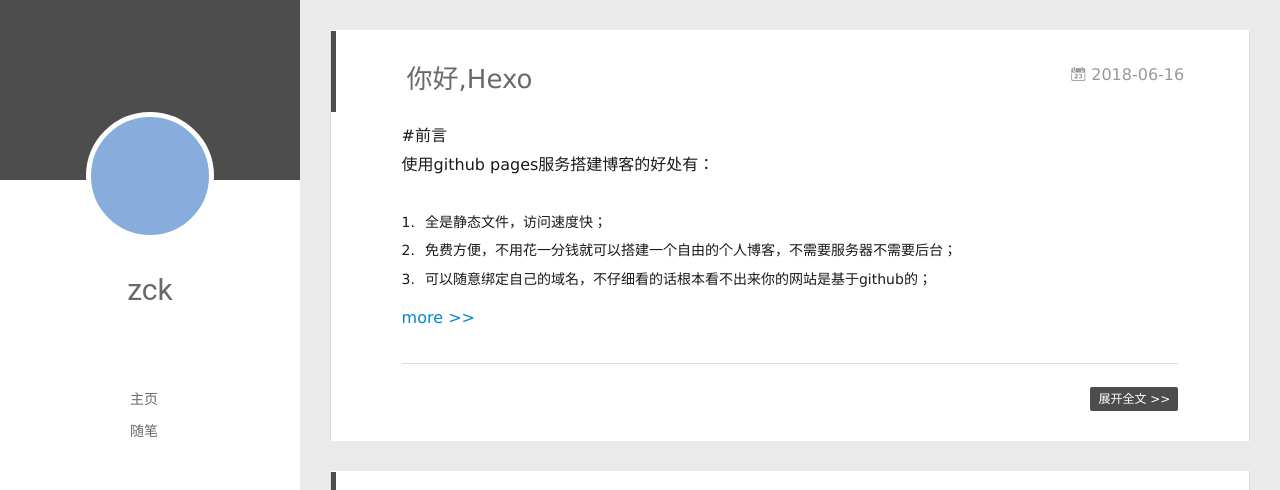
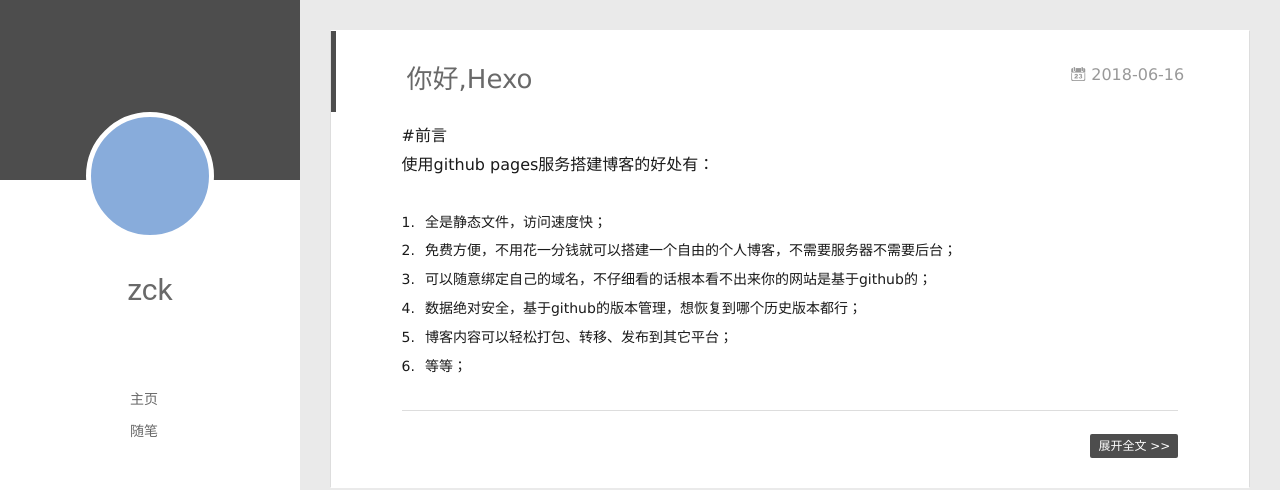
Before and after one commit to zck1659193389/zck1659193389.github.io, a plain HTML site: page index.html in a window 1280 px wide. Shown: the top 490 px of the page. Drawn offline with Linux system fonts and the light colour scheme; no server answers.

Commit message:
Site updated: 2018-06-16 11:45:30

```diff
--- a/index.html
+++ b/index.html
@@ -177,9 +177,10 @@
 <li>全是静态文件，访问速度快；</li>
 <li>免费方便，不用花一分钱就可以搭建一个自由的个人博客，不需要服务器不需要后台；</li>
 <li>可以随意绑定自己的域名，不仔细看的话根本看不出来你的网站是基于github的；</li>
+<li>数据绝对安全，基于github的版本管理，想恢复到哪个历史版本都行；</li>
+<li>博客内容可以轻松打包、转移、发布到其它平台；</li>
+<li>等等；</li>
 </ol>
-
-          <a class="article-more-a" href="/2018/06/16/你好-Hexo/#more">more >></a>
 
 
 
```
Also changed, not shown: 2018/06/16/你好-Hexo/index.html (+1 -4 lines).
